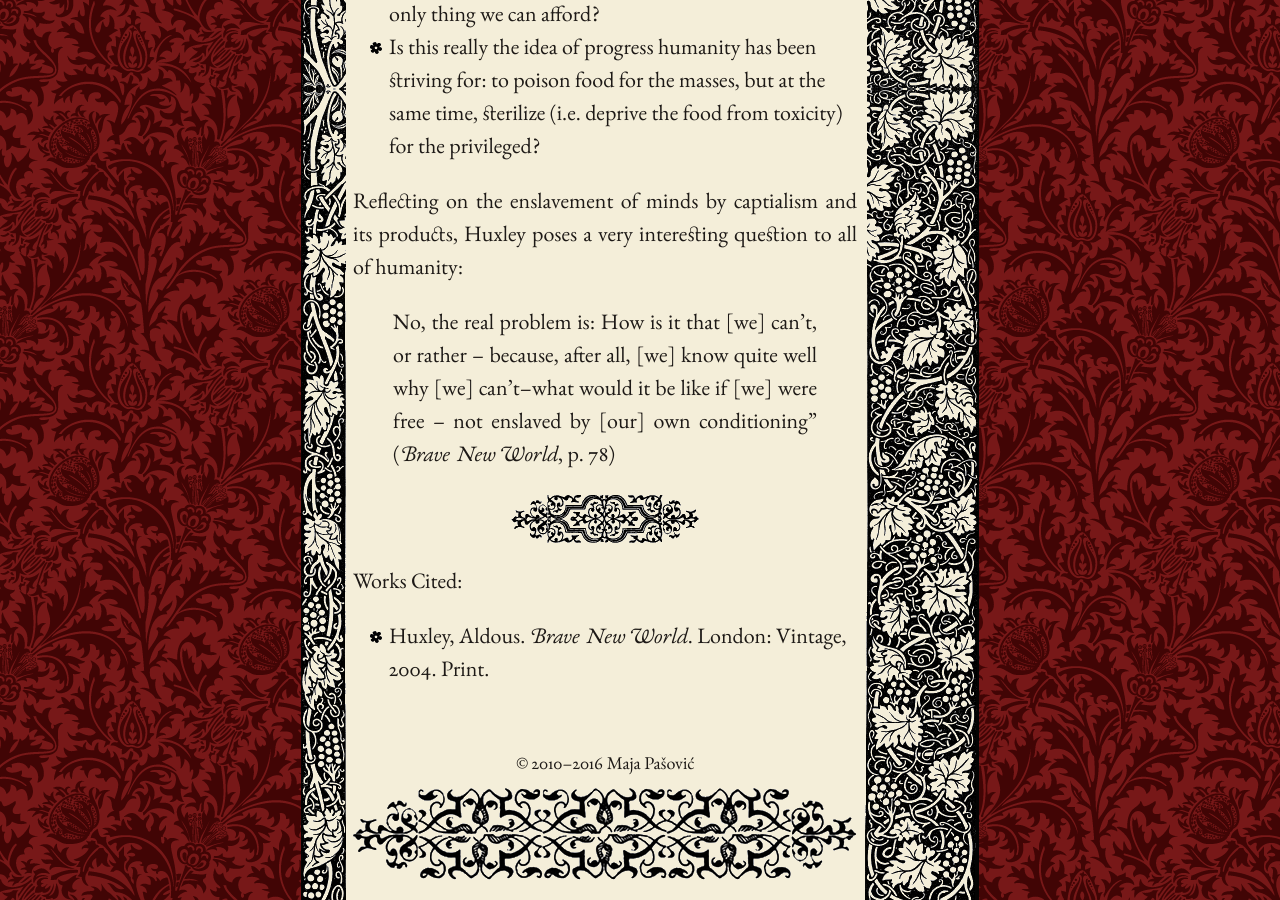
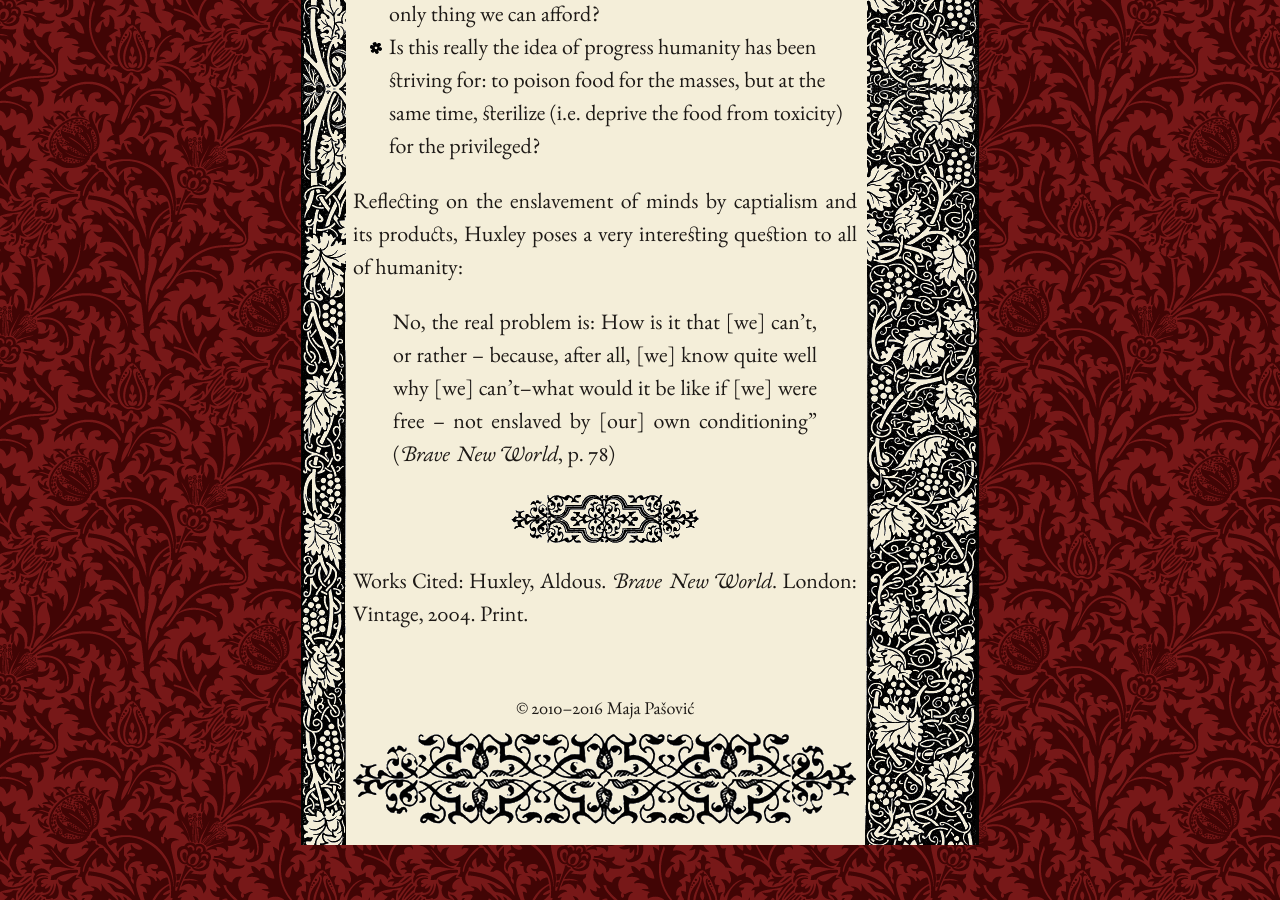
Before and after one commit to mpasovic/majapasovic.org, a Jekyll site: the page built from _posts/2016-03-04-bokanovskified-production-food-and-nutrition-in-modern-age.md, in a window 1280 px wide and 900 px high, scrolled down 6820 px. Built offline with Jekyll 4.4.1, drawn with Linux system fonts in a browser that asks for light colours; nearby versions of some CDN libraries.

Commit message:
Updated 2016-03-04-bokanovskified-production-food-and-nutrition-in-modern-age.md

```diff
--- a/_posts/2016-03-04-bokanovskified-production-food-and-nutrition-in-modern-age.md
+++ b/_posts/2016-03-04-bokanovskified-production-food-and-nutrition-in-modern-age.md
@@ -49,4 +49,4 @@
 
 *****
 Works Cited:
-- Huxley, Aldous. *Brave New World*. London: Vintage, 2004. Print.
+Huxley, Aldous. *Brave New World*. London: Vintage, 2004. Print.
```
